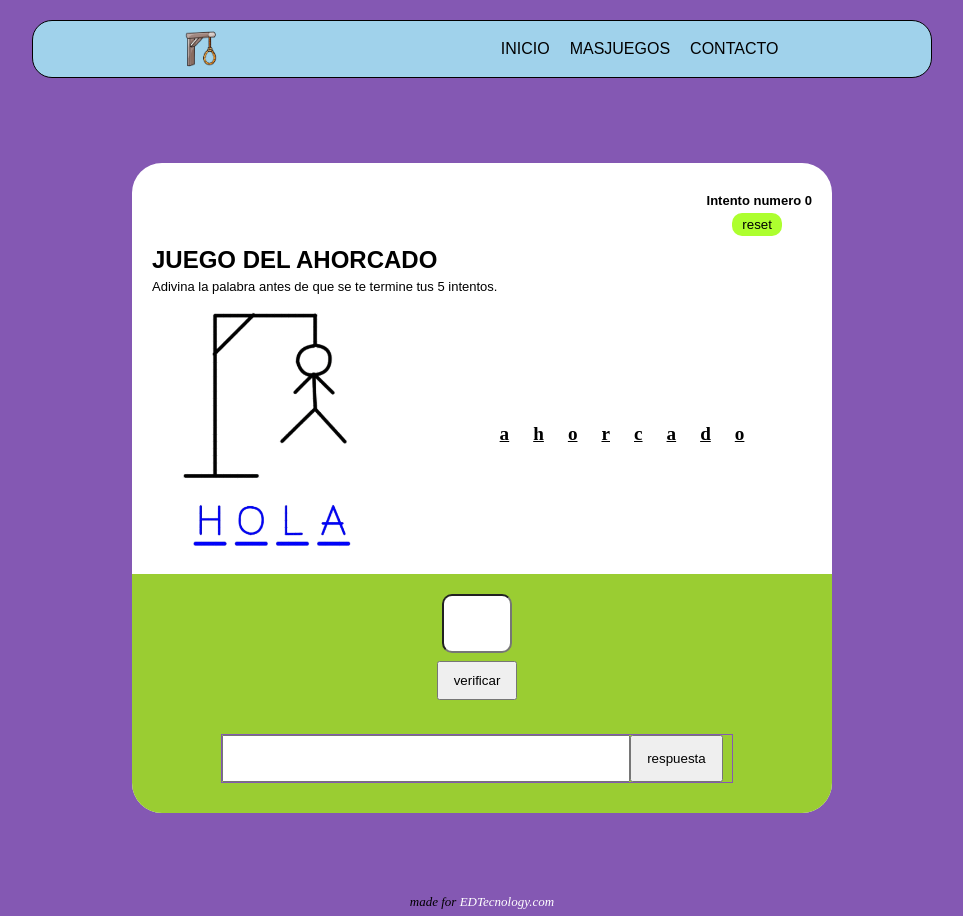
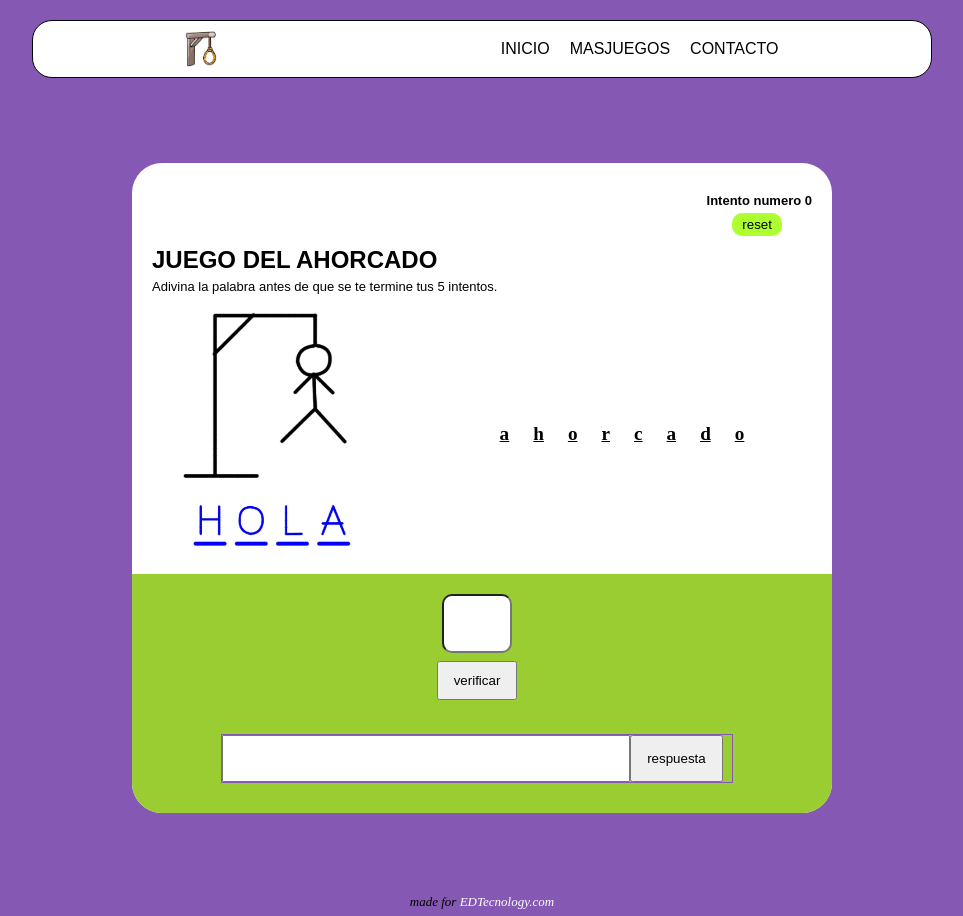
Before and after one commit to edG5LATAN/ahorcadojuego, a React (Vite) app: page / in a window 1280 px wide. Shown: the whole page, without its empty margins (158-1121 px from the left). Built offline with nearby package versions, Linux system fonts and the light colour scheme; a web font is replaced by a local one.

Commit message:
Update Header.css

```diff
--- a/src/componets/header/Header.css
+++ b/src/componets/header/Header.css
@@ -5,8 +5,6 @@
   justify-content: center;
   align-items: center;
   padding: 20px 0 10px 0;
-
-
 }
 
 .header_nav {
@@ -17,7 +15,7 @@
   padding: 3px 10px;
   display: flex;
   justify-content: space-around;
-  background-color: #a0d2eb;
+  background-color: white;
 
   ul {
     display: flex;
```
